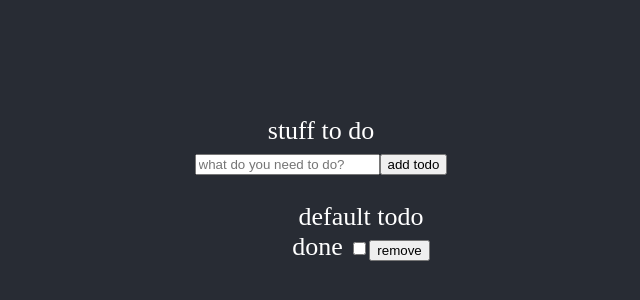
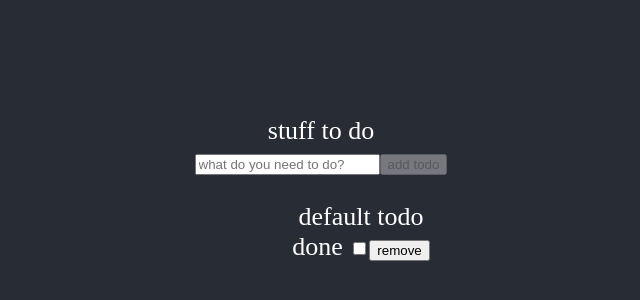
Before and after one commit to mattbimpson/todo-vue, a Vue app: page / in a window 1280 px wide. Shown: the part 198-498 px from the top of the page, without its empty margins (319-959 px from the left). Built offline with nearby package versions, Linux system fonts and the light colour scheme.

Commit message:
disable add button when description not entered

```diff
--- a/src/App.vue
+++ b/src/App.vue
@@ -5,7 +5,7 @@
     </div>
     <div className="add-container">
       <input type="text" id="txtTodo" placeholder="what do you need to do?" v-model='description' />
-      <input type="button" id="btnAdd" className="btn" @click='addTodo' value="add todo" />
+      <input type="button" id="btnAdd" className="btn" @click='addTodo' value="add todo" :disabled=addDisabled />
     </div>
     <TodoList />
   </div>
@@ -21,6 +21,11 @@ export default {
   components: {
     TodoList
   },
+  computed: {
+    addDisabled() {
+      return !this.description
+    }
+  },
   methods: {
     addTodo() {
       const payload = { text: this.description }
```
